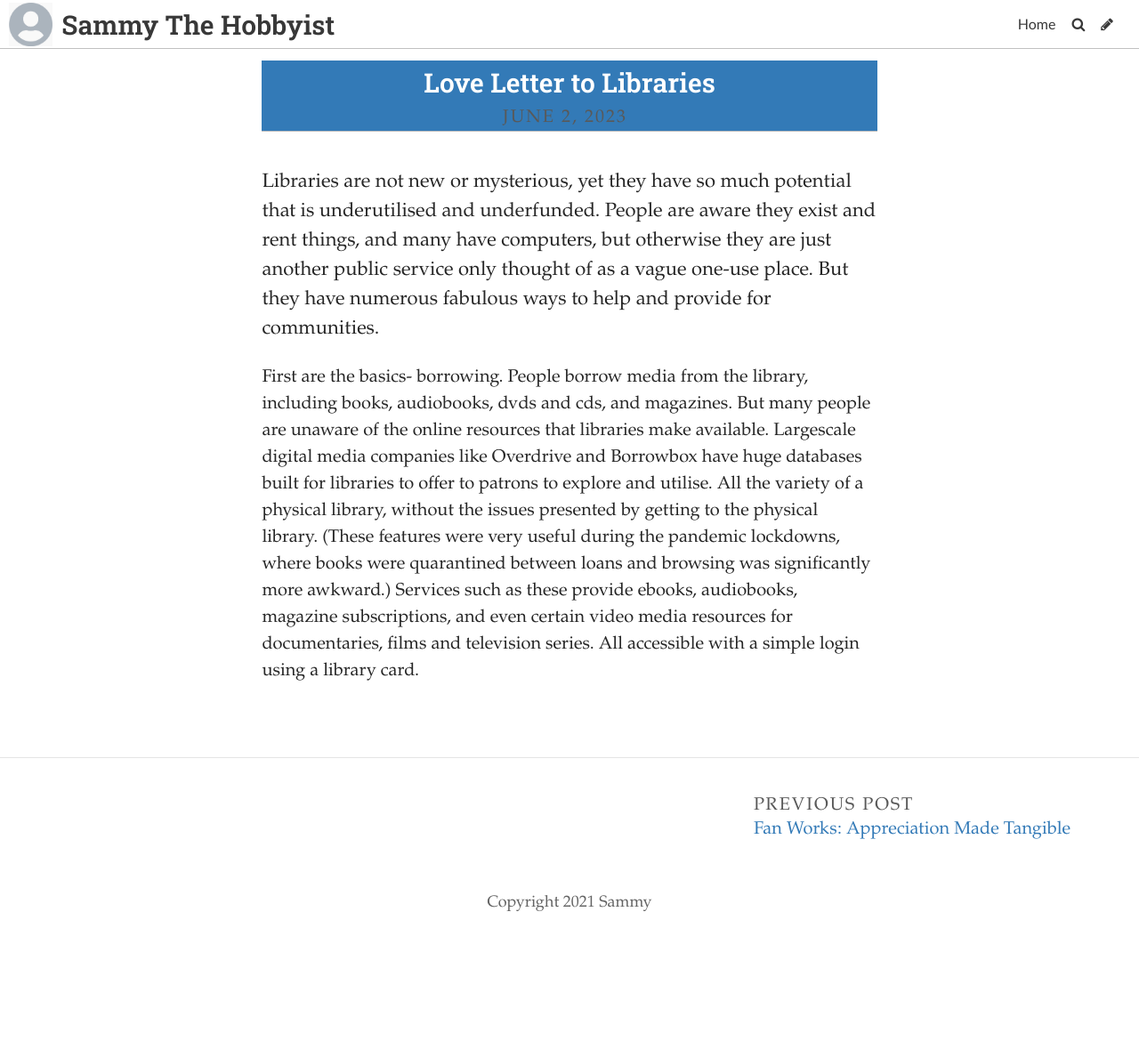
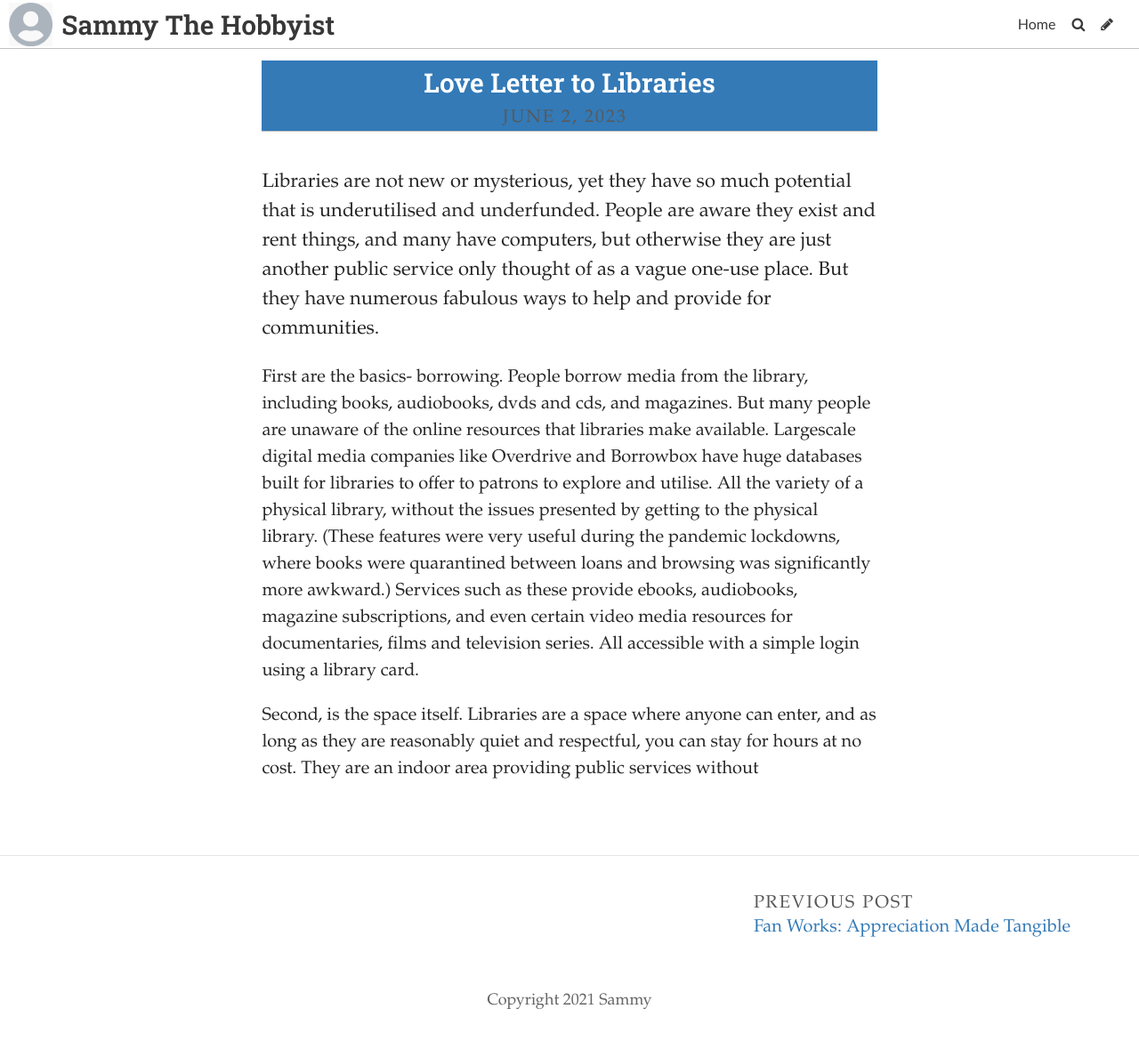
Before and after one commit to SammySpinsAYarn/Blog, a Jekyll site: the page built from _posts/2023-05-23-needs-a-title.md, in a window 1280 px wide. Shown: the whole page at 89% size. Built offline with Jekyll 4.4.1, drawn with Linux system fonts in a browser that asks for light colours; some web fonts are replaced; before the commit the page ends 1060 px from its top, so only the background shows below that.

Commit message:
Update Post “2023-05-23-needs-a-title”

```diff
--- a/_posts/2023-05-23-needs-a-title.md
+++ b/_posts/2023-05-23-needs-a-title.md
@@ -8,3 +8,5 @@
 Libraries are not new or mysterious, yet they have so much potential that is underutilised and underfunded. People are aware they exist and rent things, and many have computers, but otherwise they are just another public service only thought of as a vague one-use place. But they have numerous fabulous ways to help and provide for communities.
 
 F﻿irst are the basics- borrowing. People borrow media from the library, including books, audiobooks, dvds and cds, and magazines. But many people are unaware of the online resources that libraries make available. Largescale digital media companies like Overdrive and Borrowbox have huge databases built for libraries to offer to patrons to explore and utilise. All the variety of a physical library, without the issues presented by getting to the physical library. (These features were very useful during the pandemic lockdowns, where books were quarantined between loans and browsing was significantly more awkward.) Services such as these provide ebooks, audiobooks, magazine subscriptions, and even certain video media resources for documentaries, films and television series. All accessible with a simple login using a library card.
+
+S﻿econd, is the space itself. Libraries are a space where anyone can enter, and as long as they are reasonably quiet and respectful, you can stay for hours at no cost. They are an indoor area providing public services without
```
